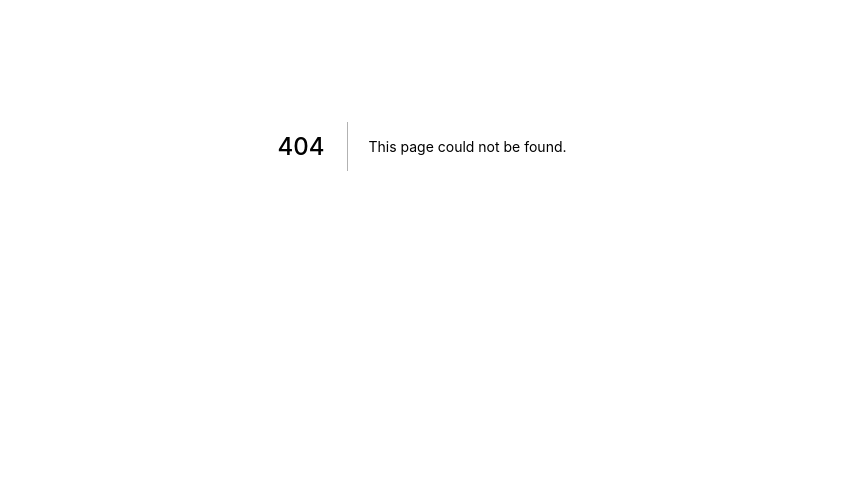
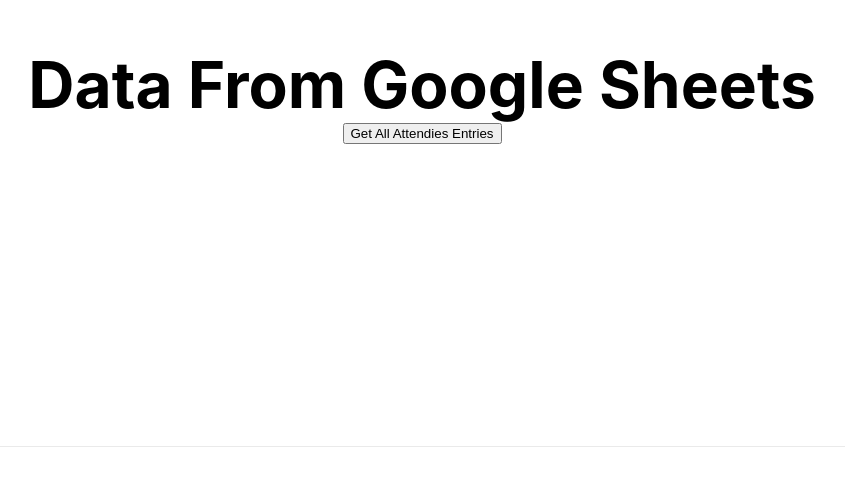
Before and after one commit to tmamedbekov/netlify-forms-nextjs, a Next.js app: page /output in a window 1280 px wide. Before the commit this address had no page. Shown: the part 254-740 px from the top of the page, without its empty margins (218-1063 px from the left). Built offline with nearby package versions, Linux system fonts and the light colour scheme.

Commit message:
add the output

```diff
--- a/package.json
+++ b/package.json
@@ -10,6 +10,7 @@
   "dependencies": {
     "next": "10.2.3",
     "react": "17.0.2",
-    "react-dom": "17.0.2"
+    "react-dom": "17.0.2",
+    "axios": "^0.21.1"
   }
 }
--- /dev/null
+++ b/pages/output.js
@@ -0,0 +1,61 @@
+import React from "react";
+import { useState } from "react";
+import axios from "axios";
+
+import Head from "next/head";
+import styles from '../styles/Home.module.css'
+
+// const Output = (props) => {
+//   const [gsdata, setgsdata] = useState("");
+//   useEffect(() => {
+//     getgsdata();
+//   }, []);
+
+//   const getgsdata = async () => {
+//     const res = await axios.get("https://script.google.com/macros/s/AKfycbzvy6cUylbvnirlZb-ctysABJyx3V17ojB8Zf2Wj4hQC43V0MLuRJPMgVi-hAkPtVff/exec");
+//     setgsdata(res.data);
+//     console.log(gsdata);
+//   };
+
+
+const Output = () => {
+
+  const [googleList, setGoogleList] = useState([])
+
+  const getGoogleEntries = (e) => {
+    e.preventDefault()
+
+    axios.get('https://script.googleusercontent.com/macros/echo?user_content_key=ihFD_ynrhr8T41_mcU3lSynf6LOLKoT-D55cDoJr6mKH2QQL3abXqCX15EWKoZBw6K3AMo6w3RhSA8lzrgSSulseWnoTGjJam5_BxDlH2jW0nuo2oDemN9CCS2h10ox_1xSncGQajx_ryfhECjZEnHRf4ZwJ58pRNjBWdGfwV2Ce0BwC6ukP9Hu3EGBO34mwteZ291qCBbMLudc46ImJqcdb5p27zqH2_TUPfEHLNl9d_L4CvoM-Uw&lib=MvullZSe_BioWuyotAnE0e0gfFirjCmHv')
+    // .then(res => setGoogleList(res.data))
+    .then(res => console.log(res.data))
+    .catch(err => console.log(err))
+  }
+
+  return (
+    <div className={styles.container}>
+            <Head>
+                <title>Google Sheets Data Output</title>
+                <meta name="description" content="Generated by create next app" />
+                <link rel="icon" href="/favicon.ico" />
+            </Head>
+            <main className={styles.main}>
+                <h1 className={styles.title}>
+                    Data From Google Sheets
+        </h1>
+        <div>
+             <button onClick={getGoogleEntries}>Get All Attendies Entries</button>
+             {/* {
+               googleList.length >= 1 ? googleList.map((google, index) => {
+                 return <p key={index}>{google.Name}</p>
+               })
+               : ''
+             } */}
+        </div>
+            </main>
+            <footer className={styles.footer}>
+            </footer>
+        </div>
+  );
+};
+
+export default Output;
```
Also changed, not shown: 2 other files (tests, documents, lock files or other folders).
